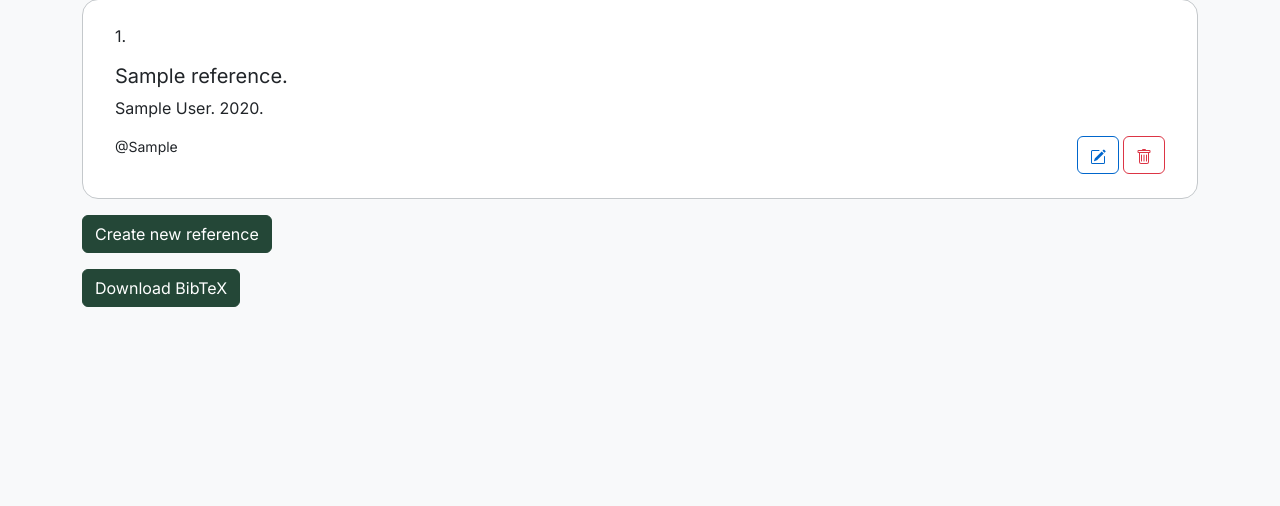
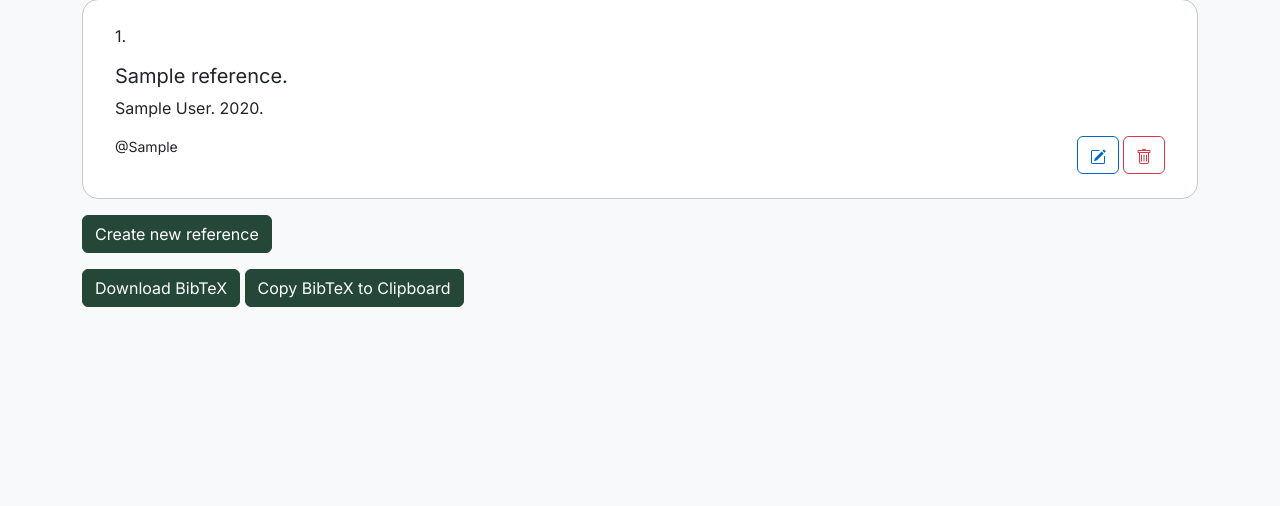
Before and after one commit to kortekoski/ohtuminiprojekti, a Flask app: template src/templates/index.html in a window 1280 px wide. Shown: the part 180-686 px from the top of the page. Run offline with Flask 3, Linux system fonts and the light colour scheme; the template is opened without the code that fills it: most values are stand-ins (such as "Sample title", 1, 10 or a date in 2020).

Commit message:
add bibtex copy to clipboard feature

```diff
--- a/src/app.py
+++ b/src/app.py
@@ -37,7 +37,11 @@ def index():
     """Renders the index page with all references."""
     service = get_reference_service()
     references: list[Reference] = service.get_all_references()
-    return render_template("index.html", references=references)
+    return render_template(
+        "index.html",
+        references=references,
+        generate_bibtex=BibtexService.generate_bibtex(references),
+    )
 
 
 @app.route("/new_reference")
--- /dev/null
+++ b/src/static/copy_to_clipboard.js
@@ -0,0 +1,13 @@
+const copyToClipboard = (bibtexContent) => {
+  if (bibtexContent.length === 0) {
+    window.lastCopiedBibtex = '';
+    window.alert('No entries to copy!');
+  } else {
+    window.lastCopiedBibtex = bibtexContent;
+    navigator.clipboard.writeText(bibtexContent).then(() => {
+      alert('BibTeX copied to clipboard!');
+    }).catch(err => {
+      alert('Failed to copy: ' + err);
+    });
+  }
+};
--- a/src/templates/index.html
+++ b/src/templates/index.html
@@ -48,7 +48,10 @@ Reference app
 
   <div class="mt-3">
     <a class="btn btn-primary" href="/download_bibtex" onclick="setTimeout(() => alert('BibTeX file downloaded!'), 500)">Download BibTeX</a>
+    <button class="btn btn-primary" id="clipboardcopy" onclick="copyToClipboard(`{{ generate_bibtex | safe }}`)">Copy BibTeX to Clipboard</button>
   </div>
 </div>
 
+<script src="{{ url_for('static', filename='copy_to_clipboard.js') }}"></script>
+
 {% endblock %}
```
Also changed, not shown: 2 other files.
